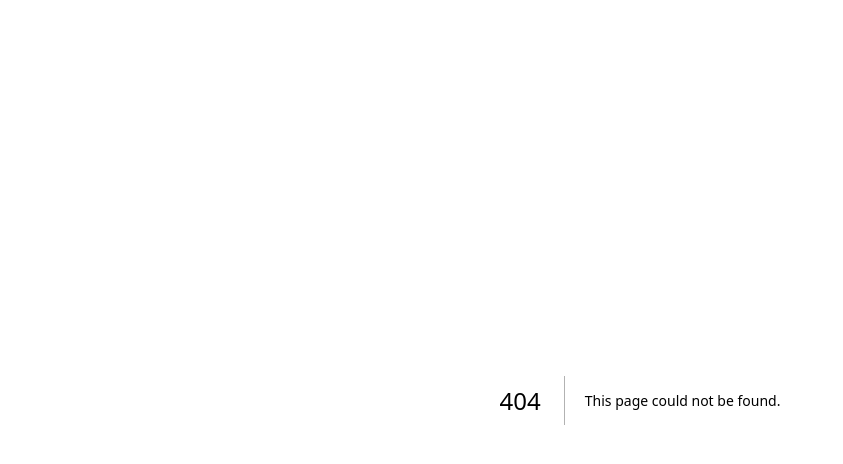
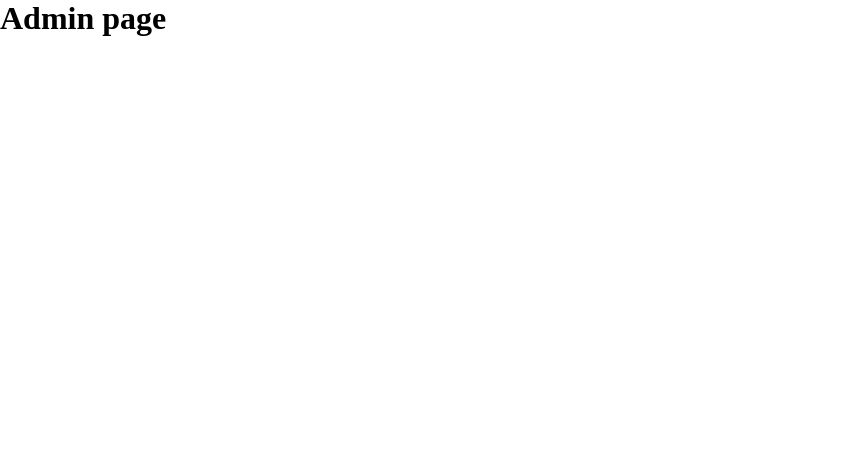
Before and after one commit to killmaciek124/bakery, a Next.js app: page /admin in a window 1280 px wide. Before the commit this address had no page. Shown: the top 464 px of the page, without its empty margins (0-843 px from the left). Built offline with nearby package versions, Linux system fonts and the light colour scheme.

Commit message:
/pages/admin start admin page

```diff
--- /dev/null
+++ b/pages/admin/index.js
@@ -0,0 +1,5 @@
+const AdminPage = () => {
+  return <h1>Admin page</h1>;
+};
+
+export default AdminPage;
```
